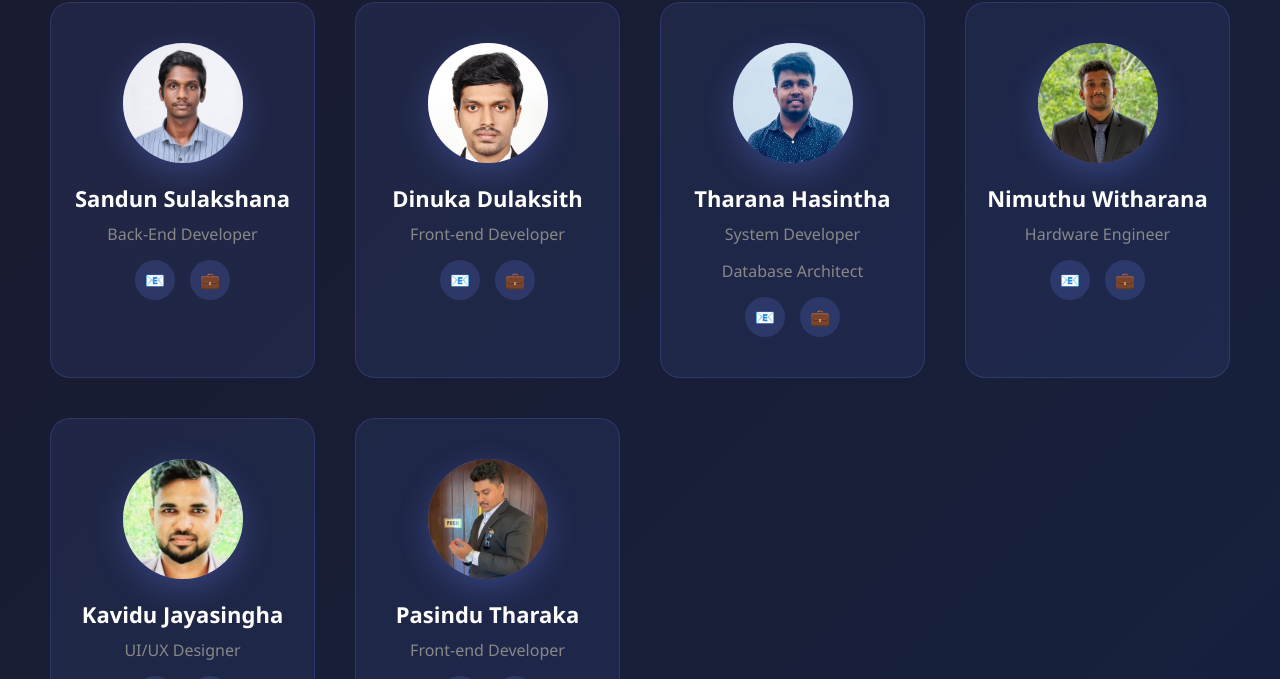
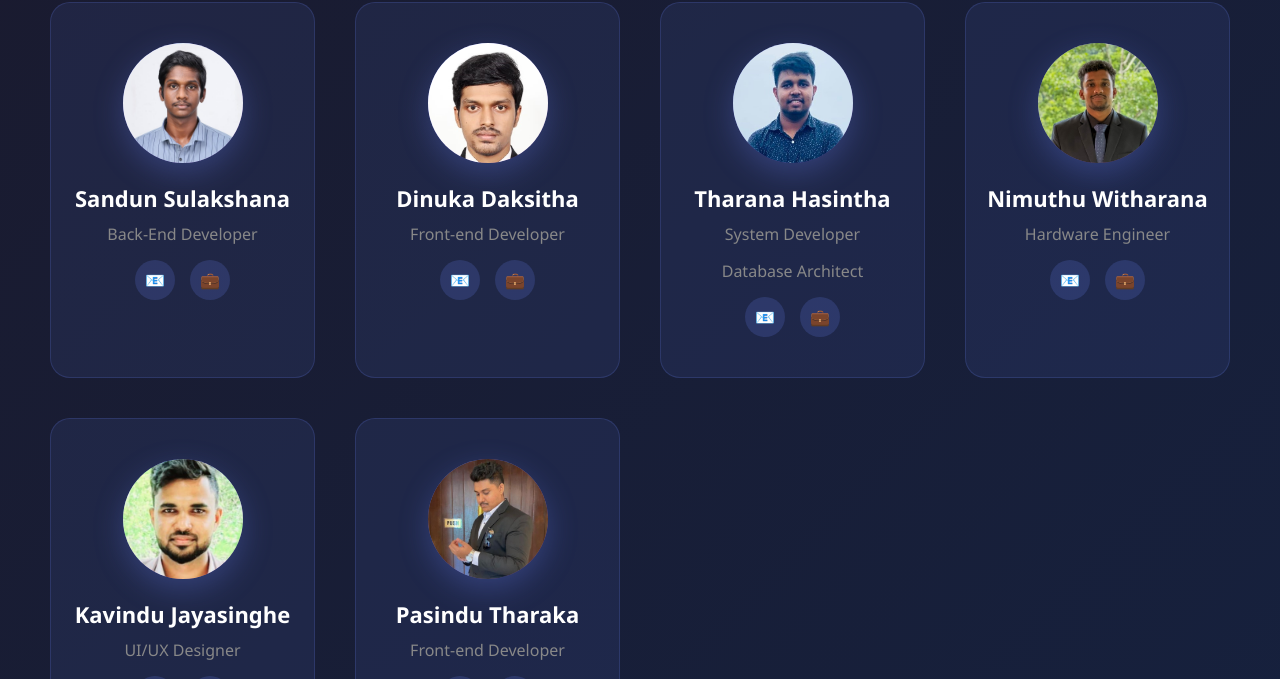
Before and after one commit to projectlibrioo-source/libriolandingpage, a plain HTML site: page index.html in a window 1280 px wide. Shown: the part 4518-5197 px from the top of the page. Drawn offline with nearby package versions, Linux system fonts and the light colour scheme.

Commit message:
Update index.html

```diff
--- a/index.html
+++ b/index.html
@@ -165,7 +165,7 @@
                 <div class="team-avatar">
                     <img src="dinuka.jpeg" alt="Dinuka Profile">
                 </div>
-                <h3>Dinuka Dulaksith</h3>
+                <h3>Dinuka Daksitha</h3>
                 <p>Front-end Developer</p>
                 <div class="social-links">
                     <a href="#">📧</a>
@@ -202,7 +202,7 @@
                 <div class="team-avatar">
                     <img src="Kavidu.jpeg" alt="Kavidu Profile">
                 </div>
-                <h3>Kavidu Jayasingha</h3>
+                <h3>Kavindu Jayasinghe</h3>
                 <p>UI/UX Designer</p>
                 <div class="social-links">
                     <a href="#">📧</a>
```
